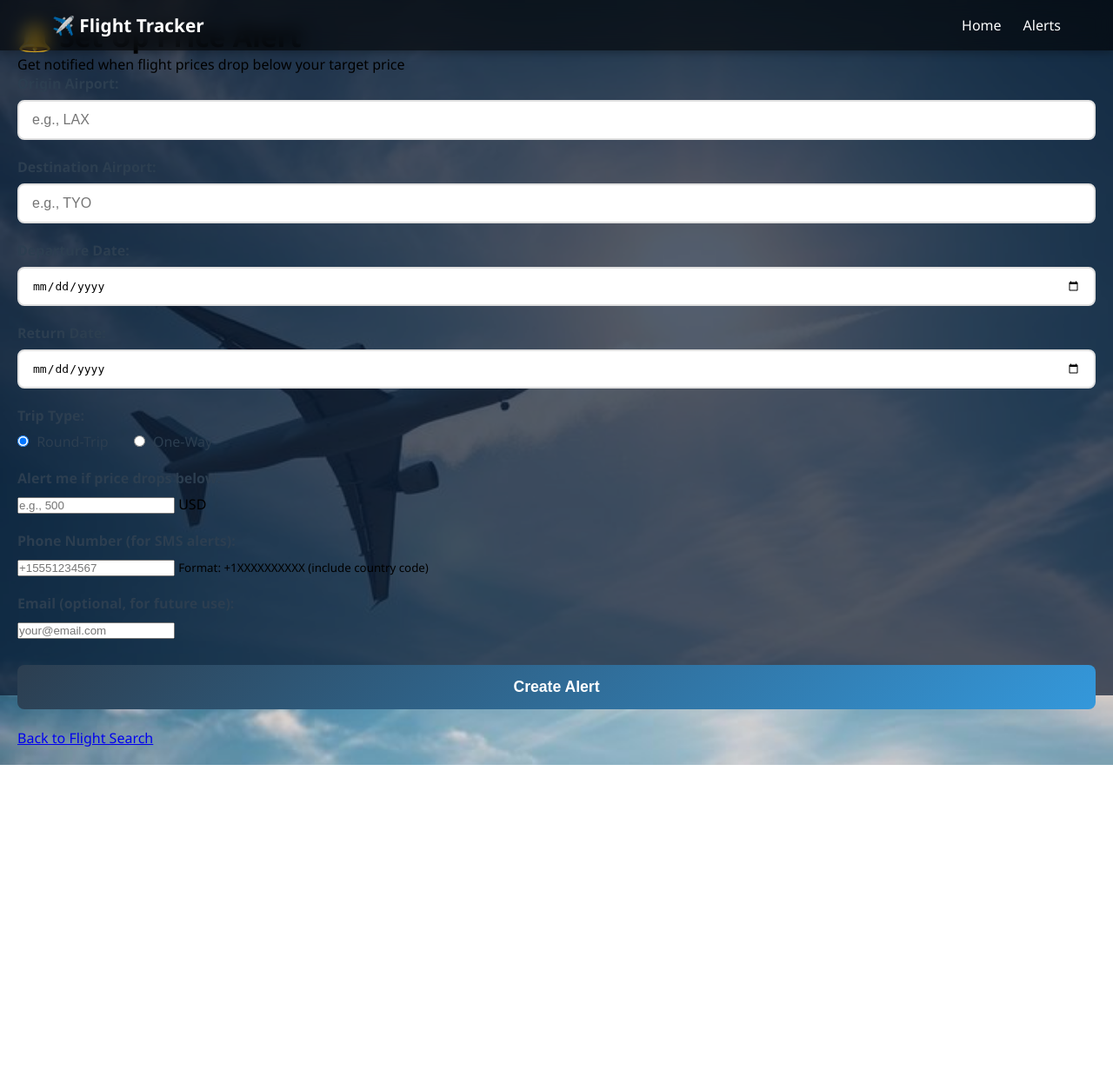
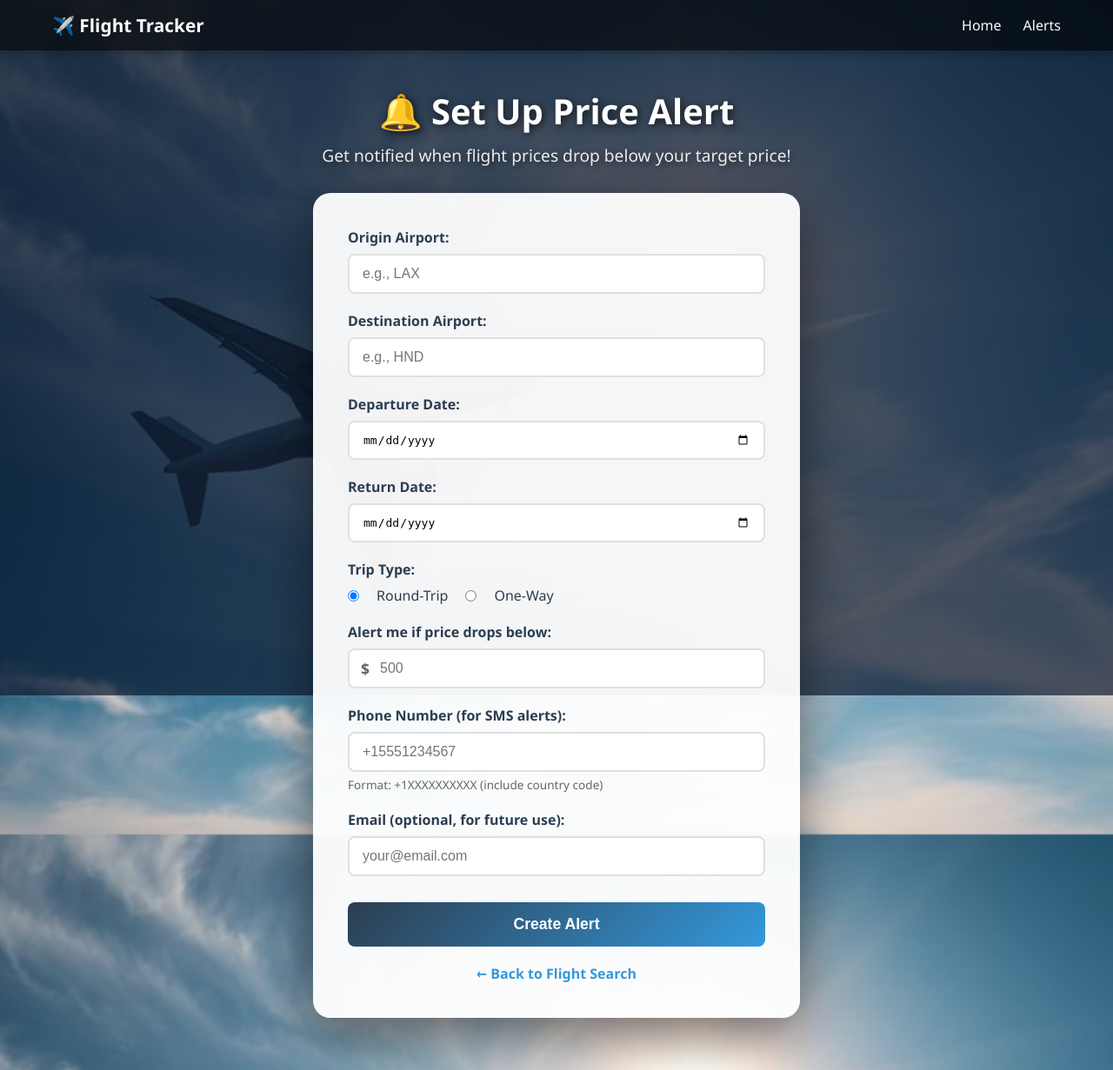
Before and after one commit to paoloprogram12/Flight-Price-Tracker, a Flask app: page /alerts in a window 1280 px wide. Shown: the whole page at 87% size. Before the commit the page ends 880 px from the top, so only its background shows below. Run offline with Flask 3, Linux system fonts and the light colour scheme.

Commit message:
created style for the alerts page

```diff
--- a/flight_price_tracker/src/web/static/style.css
+++ b/flight_price_tracker/src/web/static/style.css
@@ -678,6 +678,132 @@ body:has(.results-container) {
     font-size: 1.2em;
 }
 
+/* === ALERTS PAGE === */
+.alerts-container {
+    max-width: 600px;
+    margin: 80px auto 40px;
+    padding: 0 20px;
+}
+
+.alerts-header {
+    text-align: center;
+    margin-bottom: 30px;
+    color: white;
+    text-shadow: 2px 2px 10px rgba(0, 0, 0, 0.7);
+}
+
+.alerts-header h1 {
+    font-size: 2.5em;
+    margin-bottom: 10px;
+}
+
+.alerts-header p {
+    font-size: 1.2em;
+    color: rgba(255, 255, 255, 0.9);
+}
+
+.alerts-form-card {
+    background: rgba(255, 255, 255, 0.95);
+    padding: 40px;
+    border-radius: 20px;
+    box-shadow: 0 20px 60px rgba(0, 0, 0, 0.5);
+}
+
+.back-link {
+    text-align: center;
+    margin-top: 20px;
+}
+
+.radio-group {
+    display: flex;
+    gap: 20px;
+    align-items: center;
+}
+
+.radio-group input[type="radio"] {
+    margin: 0;
+}
+
+.radio-group label {
+    font-weight: normal;
+    margin: 0;
+}
+
+.main-label {
+    display: block;
+    margin-bottom: 8px;
+    color: #2c3e50;
+    font-weight: 600;
+}
+
+.back-link a {
+    color: #3498db;
+    text-decoration: none;
+    font-weight: 600;
+    transition: color 0.3s ease;
+}
+
+.back-link a:hover {
+    color: #2980b9;
+    text-decoration: underline;
+}
+
+/* Enhanced input styling for alerts */
+.form-group input[type="number"],
+.form-group input[type="tel"],
+.form-group input[type="email"] {
+    width: 100%;
+    padding: 12px 15px;
+    border: 2px solid #e0e0e0;
+    border-radius: 8px;
+    font-size: 1em;
+    transition: all 0.3s ease;
+}
+
+/* Price threshold with USD label */
+.price-input-wrapper {
+    position: relative;
+}
+
+.currency-symbol {
+    position: absolute;
+    left: 15px;
+    top: 50%;
+    transform: translateY(-50%);
+    color: #666;
+    font-weight: 600;
+    font-size: 1.1em;
+    pointer-events: none;
+    z-index: 10;
+}
+
+.price-input-wrapper input[type="number"] {
+    width: 100%;
+    padding-left: 35px !important;
+    padding-right: 15px !important;
+    border: 2px solid #e0e0e0;
+    border-radius: 8px;
+    font-size: 1em;
+}
+
+/* Phone number helper text */
+.form-group small {
+    display: block;
+    margin-top: 5px;
+    color: #666;
+    font-size: 0.85em;
+    font-size: italic;
+}
+
+/* Focus states */
+.form-group input[type="number"]:focus,
+.form-group input[type="tel"]:focus,
+.form-group input[type="email"]:focus {
+    outline: none;
+    border-color: #3498db;
+    box-shadow: 0 0 0 3px rgba(52, 152, 219, 0.1);
+}
+
 /* RESPONSIVE DESIGN (MOBILE DEVICES) */
 @media (max-width: 900px) {
     .results-search-bar {
--- a/flight_price_tracker/src/web/templates/alerts.html
+++ b/flight_price_tracker/src/web/templates/alerts.html
@@ -27,9 +27,13 @@
         {% endif %}
      {% endwith %}
 
+    <div class="alerts-container">
+        <div class="alerts-header">
             <h1>🔔 Set Up Price Alert</h1>
-    <p>Get notified when flight prices drop below your target price</p>
+            <p>Get notified when flight prices drop below your target price!</p>
+        </div>
 
+        <div class="alerts-form-card">
             <form action="/alerts/create" method="POST">
                 <div class="form-group">
                     <label for="origin">Origin Airport:</label>
@@ -38,12 +42,12 @@
 
                 <div class="form-group">
                     <label for="destination">Destination Airport:</label>
-            <input type="text" name="destination" id="destination" placeholder="e.g., TYO" required>
+                    <input type="text" name="destination" id="destination" placeholder="e.g., HND" required>
                 </div>
 
                 <div class="form-group">
                     <label for="departure_date">Departure Date:</label>
-            <input type="date" id="departure_date" name="departure_date" required>
+                    <input type="date" name="departure_date" id="departure_date" required>
                 </div>
 
                 <div class="form-group" id="return_date_group">
@@ -52,19 +56,23 @@
                 </div>
 
                 <div class="form-group">
-            <label>Trip Type:</label>
-            <input type="radio" name="trip_type" value="round-trip" checked>
-            <label for="round_trip">Round-Trip</label>
+                    <label class="main-label">Trip Type:</label>
+                    <div class="radio-group">
+                        <input type="radio" id="round_trip" name="trip_type" value="round-trip" checked>
+                        <label for="round-trip">Round-Trip</label>
 
-            <input type="radio" id="one_way" name="trip_type" value="one-way">
+                        <input type="radio" name="trip_type" id="one_way" value="one-way">
                         <label for="one_way">One-Way</label>
+                    </div>
                 </div>
 
                 <div class="form-group">
                     <label for="price_threshold">Alert me if price drops below:</label>
+                    <div class="price-input-wrapper">
+                        <span class="currency-symbol">$</span>
                         <input type="number" id="price_threshold" name="price_threshold"
-                   placeholder="e.g., 500" step="0.01" min="0" required>
-            <span>USD</span>
+                               placeholder="500" step="0.01" min="0" required>
+                    </div>
                 </div>
 
                 <div class="form-group">
@@ -81,8 +89,12 @@
                 <button type="submit">Create Alert</button>
             </form>
 
-    <br>
-    <a href="/">Back to Flight Search</a>
+            <div class="back-link">
+                <a href="/">← Back to Flight Search</a>
+            </div>
+
+        </div>
+    </div>
 
     <script src="{{ url_for('static', filename='script.js') }}"></script>
 
```
Lines whose indentation alone changed are shown as unchanged.
